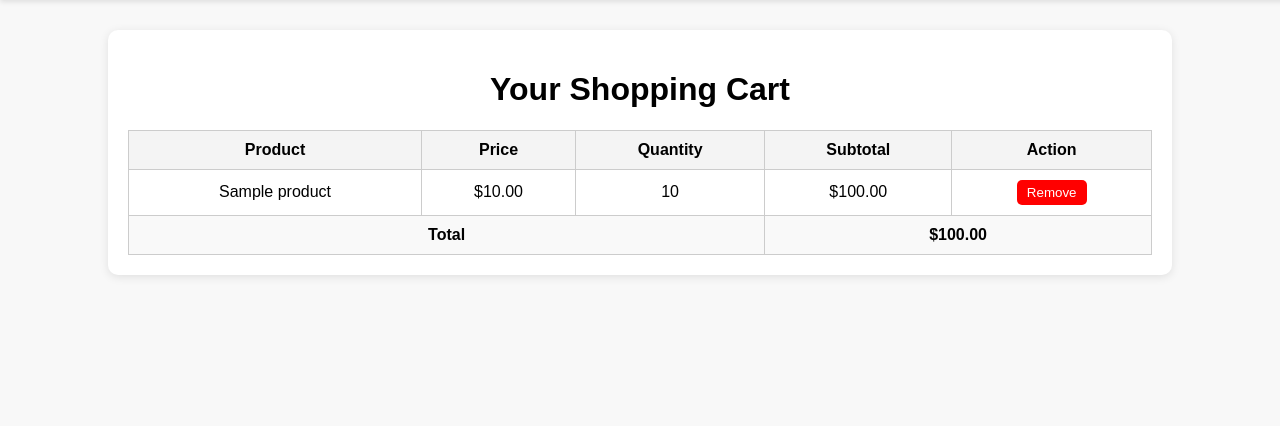
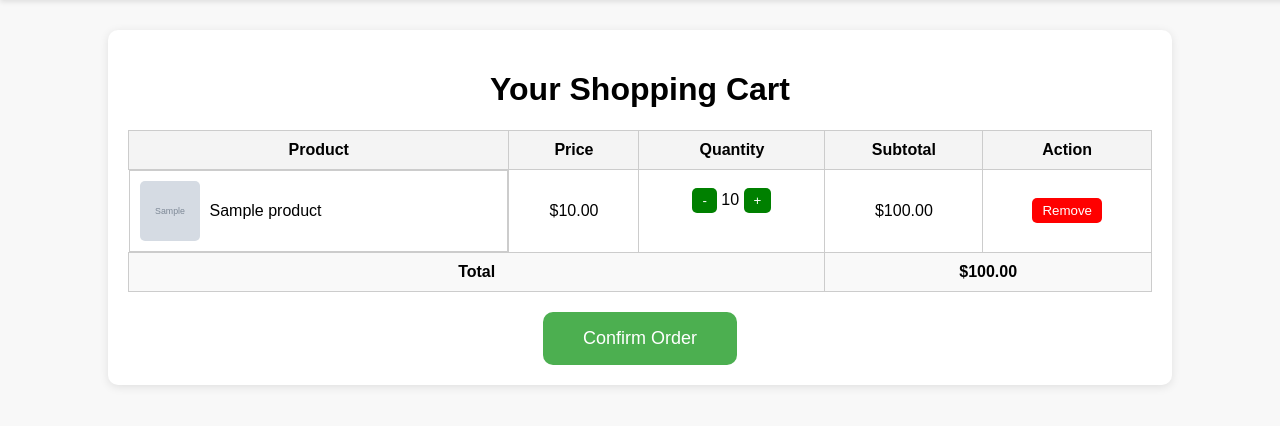
Before and after one commit to Noice04/ecomproject, a PHP site: page /app/carts in a window 1280 px wide. Shown: the part 70-496 px from the top of the page. Run offline with PHP 8.4, Linux system fonts and the light colour scheme; the visitor is signed in with stand-in values (Sample User, id 1); tables that the repository leaves empty or names only in its code hold one stand-in row (values such as "Sample post"); grey boxes marked "Sample" are stand-in pictures; data that the repository does not hold is empty; classes that the project's autoload settings leave out are loaded by file name.

Commit message:
cartlist is only missing the placing orders button

```diff
--- a/app/Controllers/cartcontroller.php
+++ b/app/Controllers/cartcontroller.php
@@ -27,11 +27,30 @@
 
         }
         public function create($data){
+
             if (session_status() == PHP_SESSION_NONE) {
                 session_start();
             }
             $cart = new Cart();
-            $cart->addToCart($_SESSION['user_id'],$data['product_id'],$data['quantity']);
+            switch ($data['action']){
+                case "addToCart":
+                    $cart->addToCart($_SESSION['user_id'],$data['product_id'],$data['quantity']);
+                    break;
+                case "increaseOne":
+                    $cart->updateQuantity($data['item_cart_id'],1);
+                    $this->read();
+                    break;
+                case "reduceOne":
+                    $cart->updateQuantity($data['item_cart_id'],-1);
+                    $this->read();
+                    break;
+                case "removeItem":
+                    $cart->removeItem($data['item_cart_id']);
+                    $this->read();
+                    break;
+                default: //perfect spot for a 404 not found error and then sending the user back to the home page
+            }
+
         }
 
 
--- a/app/Controllers/logincontroller.php
+++ b/app/Controllers/logincontroller.php
@@ -64,7 +64,7 @@ class LoginController{
 }
 
 /*
-//fucked
+//broken to be fixed
         if(isset($_SESSION['user_id'])){
             if(isset($data['secret'])){
                 var_dump($data);
--- a/app/Resources/Views/Products/productlist.php
+++ b/app/Resources/Views/Products/productlist.php
@@ -32,8 +32,9 @@ class ProductList {
                     const formData = new FormData();
                     formData.append('product_id',productId);
                     formData.append('quantity',1);
+                    formData.append('action',"addToCart");
 
-                    //gotta add to cart without moving the user from the page so ajax
+                    //gotta add to cart without moving the user from the page so ajax for behind the scenes is perfect
                     fetch('carts', {
                         method: 'POST',
                         body: formData
@@ -41,7 +42,6 @@ class ProductList {
                     .then(response => response.text())
                     .then(data => {
                         alert('Product added to cart!');
-                        // You can also update a cart counter or UI dynamically here
                     })
                     .catch(error => {
                         console.error('Error:', error);
@@ -49,9 +49,7 @@ class ProductList {
                 }
 
             </script>
-
         <head>
-
             <title>Here are our products</title>
             <style>
                 body {
--- a/app/Resources/Views/carts/cartslist.php
+++ b/app/Resources/Views/carts/cartslist.php
@@ -6,12 +6,23 @@ class CartList {
 
     public function render($cartData) {
         require("Resources\\Views\\Public\\header.php");
+        if (session_status() == PHP_SESSION_NONE) {
+        session_start();
+        }else if(!isset($_SESSION['user_id'])){
+            header("location:logins");
+        }
+
 
         $total = 0;
         ?>
         <!DOCTYPE html>
         <html>
+            <script>
+
+            </script>
         <head>
+
+
             <title>Your Cart</title>
             <style>
                 body {
@@ -60,6 +71,14 @@ class CartList {
                     border-radius: 5px;
                     cursor: pointer;
                 }
+                .plus-and-minusbtn {
+                    background-color: green;
+                    color: white;
+                    border: none;
+                    padding: 5px 10px;
+                    border-radius: 5px;
+                    cursor: pointer;
+                }
 
                 .remove-btn:hover {
                     background-color: darkred;
@@ -69,6 +88,21 @@ class CartList {
                     font-weight: bold;
                     background-color: #f9f9f9;
                 }
+                .confirm-btn {
+                    background-color: #4CAF50;
+                    color: white;
+                    padding: 16px 40px;
+                    font-size: 18px;
+                    border: none;
+                    border-radius: 10px;
+                    cursor: pointer;
+                    transition: background-color 0.3s ease;
+                }
+
+                .confirm-btn:hover {
+                    background-color: #45a049;
+                }
+
             </style>
         </head>
         <body>
@@ -94,14 +128,34 @@ class CartList {
                                 $total += $subtotal;
                             ?>
                             <tr>
-                                <td><?= htmlspecialchars($item['name']) ?></td>
+                                <td style="display: flex; align-items: center; gap: 10px;">
+                                    <img src="<?= htmlspecialchars($item['image_url']) ?>" alt="<?= htmlspecialchars($item['name']) ?>" style="width: 60px; height: 60px; object-fit: cover; border-radius: 5px;">
+                                    <span><?= htmlspecialchars($item['name']) ?></span>
+                                </td>
                                 <td>$<?= number_format($item['price'], 2) ?></td>
-                                <td><?= (int)$item['quantity'] ?></td>
+                                <td>
+                                    <table>
+                                        <tr>
+                                            <form  action="carts" method="POST">
+                                                <input type="hidden" name="item_cart_id" value=<?php echo $item['item_cart_id'] ?> >
+                                                <button <?php if($item['quantity']==1){echo 'disabled';} ?> type="submit" class="plus-and-minusbtn" name="action" value="reduceOne">-</button>
+                                            </form>
+
+                                            <?= (int)$item['quantity'] ?>
+
+                                            <form action="carts" method="POST">
+                                                <input type="hidden" name="item_cart_id" value=<?php echo $item['item_cart_id'] ?> >
+                                                <button type="submit" class="plus-and-minusbtn" name="action" value="increaseOne">+</button>
+                                            </form>
+                                        </tr>
+                                    </table>
+
+                                </td>
                                 <td>$<?= number_format($subtotal, 2) ?></td>
                                 <td>
-                                    <form method="POST" action="">
-                                        <input type="hidden" name="remove_item" value="<?= htmlspecialchars($item['product_id']) ?>">
-                                        <button type="submit" class="remove-btn">Remove</button>
+                                    <form method="POST" action="carts">
+                                        <input type="hidden" name="item_cart_id" value=<?php echo $item['item_cart_id'] ?> >
+                                        <button type="submit" class="remove-btn" name="action" value="removeItem">Remove</button>
                                     </form>
                                 </td>
                             </tr>
@@ -112,6 +166,11 @@ class CartList {
                             </tr>
                         </tbody>
                     </table>
+                    <div style="text-align:center;margin-top:20px;">
+                        <form action="carts" method="POST">
+                            <button type="submit" name="action" value="confirmOrder" class="confirm-btn">Confirm Order</button>
+                        </form>
+                    </div>
                 <?php endif; ?>
             </div>
         </body>
```
Also changed, not shown: app/Models/cart.php (+30 -14 lines).
